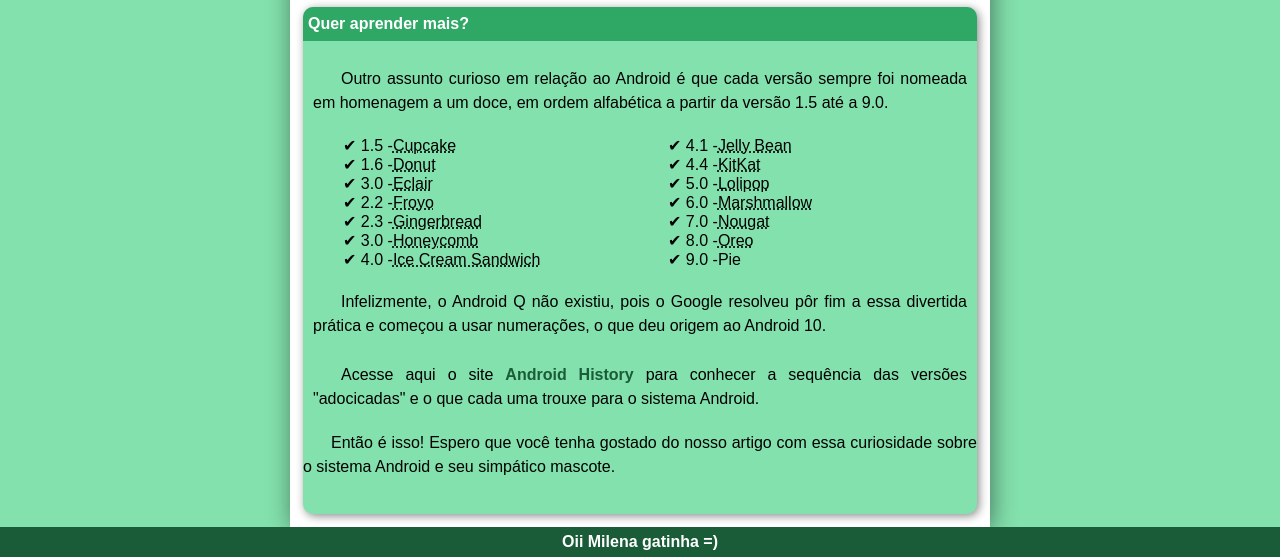
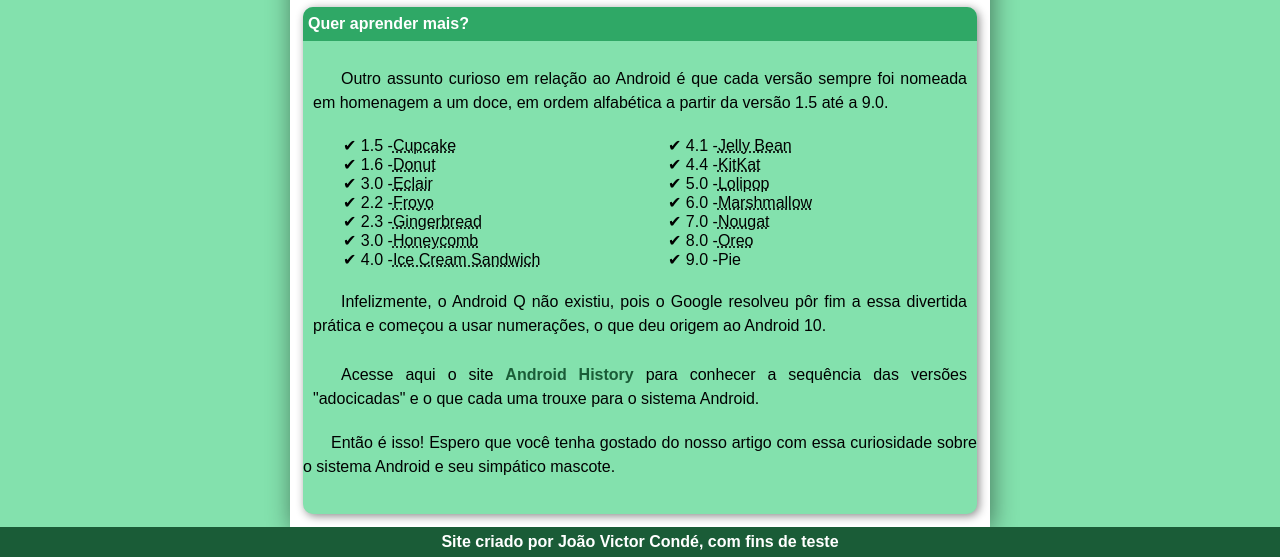
Before and after one commit to JoaoCondedotcar/html-css, a plain HTML site: page desafios/desafio 010/index.html in a window 1280 px wide. Shown: the part 2169-2726 px from the top of the page. Drawn offline with Linux system fonts and the light colour scheme.

Commit message:
text correction

```diff
--- a/desafios/desafio 010/index.html
+++ b/desafios/desafio 010/index.html
@@ -75,7 +75,7 @@
         </article>
     </main>
     <footer>
-        <p>Oii Milena gatinha =)</p>
+        <p>Site criado por João Victor Condé, com fins de teste</p>
     </footer>
 </body>
 </html>
```
